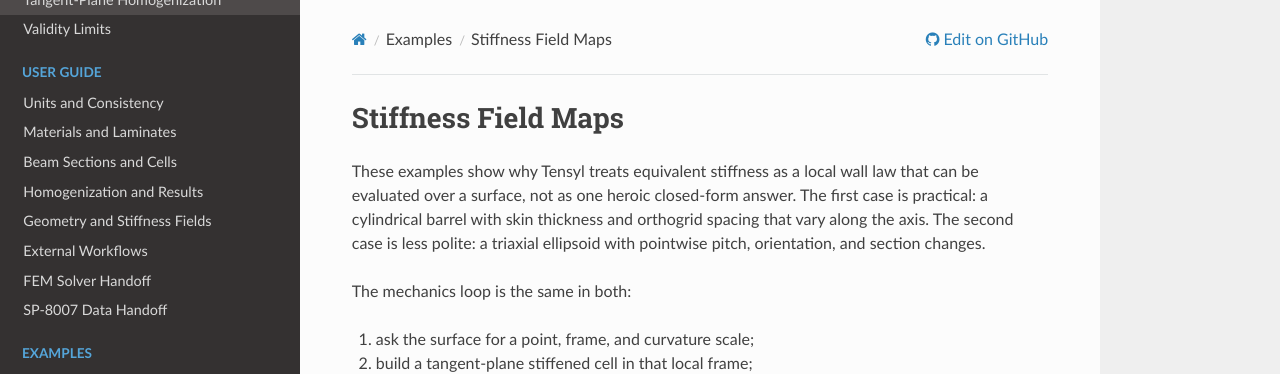
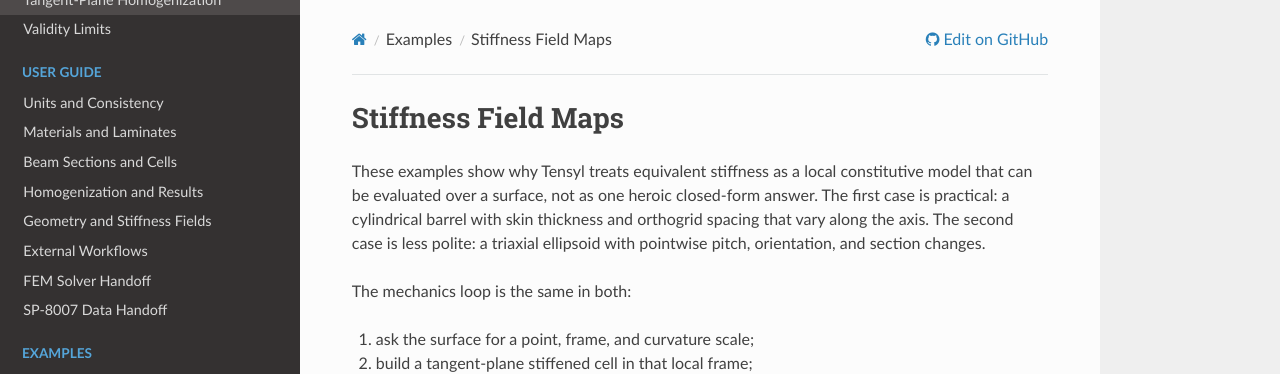
Before and after one commit to srogachev95/Tensyl, an MkDocs documentation site: the page built from docs/examples/stiffness-field-maps.md, in a window 1280 px wide and 900 px high. Shown: the top 374 px of the window. Built offline with MkDocs 1.6.1, drawn with Linux system fonts in a browser that asks for light colours; nearby versions of some CDN libraries; some of the changed text lies outside the part shown.

Commit message:
docs: fix examples

```diff
--- a/docs/examples/stiffness-field-maps.md
+++ b/docs/examples/stiffness-field-maps.md
@@ -1,10 +1,11 @@
 # Stiffness Field Maps
 
-These examples show why Tensyl treats equivalent stiffness as a local wall law
-that can be evaluated over a surface, not as one heroic closed-form answer. The
-first case is practical: a cylindrical barrel with skin thickness and orthogrid
-spacing that vary along the axis. The second case is less polite: a triaxial
-ellipsoid with pointwise pitch, orientation, and section changes.
+These examples show why Tensyl treats equivalent stiffness as a local
+constitutive model that can be evaluated over a surface, not as one heroic
+closed-form answer. The first case is practical: a cylindrical barrel with skin
+thickness and orthogrid spacing that vary along the axis. The second case is
+less polite: a triaxial ellipsoid with pointwise pitch, orientation, and section
+changes.
 
 The mechanics loop is the same in both:
 
@@ -49,10 +50,10 @@
   earn scrutiny.
 
 The key point is not that the cylinder is exotic. It is not. The useful bit is
-that the wall law changes by station while the cylinder supplies the local frame
-and curvature scale. Tensyl recomputes the local equivalent stiffness wherever
-the design changes, then lets you plot the consequences instead of guessing
-where the property table got interesting.
+that the local equivalent stiffness changes by station while the cylinder
+supplies the local frame and curvature scale. Tensyl recomputes that stiffness
+wherever the design changes, then lets you plot the consequences instead of
+guessing where the property table got interesting.
 
 ## Ellipsoid Showpiece
 
@@ -79,8 +80,8 @@
 - `ValidityContext` records `p_over_R`, `h_over_R`, and response-length checks.
 
 That is the useful trick. The curved surface does not magically bend the ABD
-matrix. The pointwise cell factory changes the wall law, while the surface tells
-Tensyl how to read that law locally.
+matrix. The pointwise cell factory changes the local equivalent stiffness, while
+the surface tells Tensyl how to read that stiffness locally.
 
 ## Rebuild the Figures
 
@@ -150,9 +151,10 @@
 
 Closed-form equivalent-plate formulas are valuable, but they usually want a
 friendly geometry, repeated layout, and fixed assumptions. The cylinder begins
-with a friendly geometry but changes the wall by station. The ellipsoid changes
-the surface frame, curvature, pitch, angle, and section scale. In both cases,
-Tensyl still computes a consistent local wall law at each point.
+with a friendly geometry but changes the stiffness definition by station. The
+ellipsoid changes the surface frame, curvature, pitch, angle, and section scale.
+In both cases, Tensyl still computes a consistent local equivalent stiffness at
+each point.
 
 That does not make the result automatically valid. It does make the assumptions
 visible enough to argue with, which is a more useful starting point than a
```
Also changed, not shown: docs/examples/scripts/stiffness_field_maps.py (+140 -41 lines), docs/assets/examples/cylinder-stiffness-map.png, docs/assets/examples/ellipsoid-stiffness-map.png.
